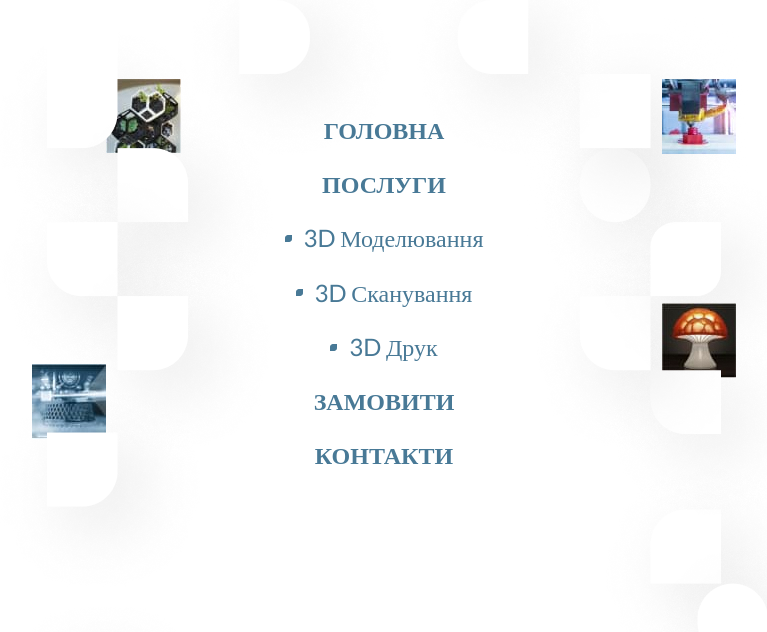
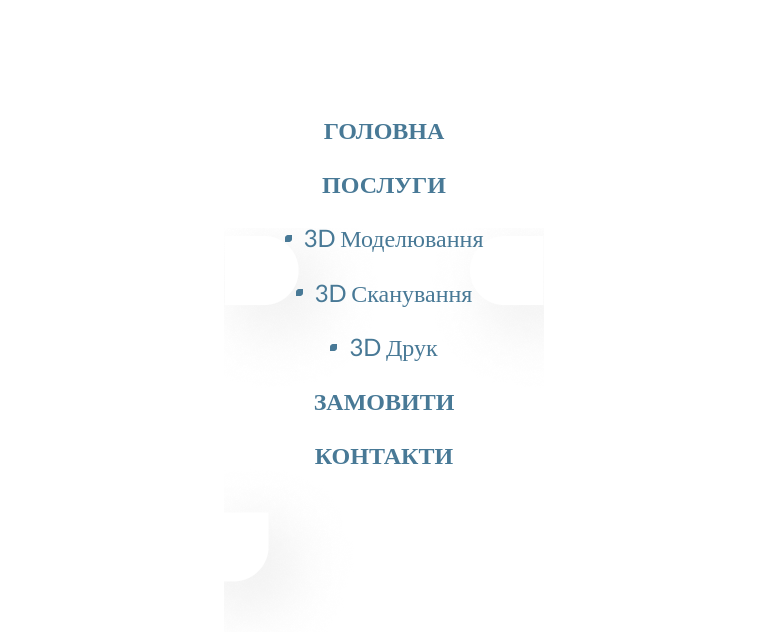
Before and after one commit to StepanKarpyak/githyb-tutorial, a plain HTML site: page index.html in a window 1280 px wide. Shown: the whole page, without its empty margins (256-1023 px from the left). Drawn offline with nearby package versions, Linux system fonts and the light colour scheme.

Commit message:
забрав афтер

```diff
--- a/css/styles.css
+++ b/css/styles.css
@@ -122,8 +122,8 @@ body {
 
 
 
-/* ADAPTIVE MENU */
-/* .adaptive-menu {
+/* ADAPTIVE MENU
+.adaptive-menu {
     position: fixed;
     opacity: 0;
     visibility: hidden;
@@ -176,8 +176,8 @@ body {
         height: 1024px;
         padding-left: 194px;
         padding-right: 194px;
-        background-image: url(../images/main_menu/decor_tablet.png),url(../images/main_menu/Main_menu_tablet1.jpg),url(../images/main_menu/Main_menu_tablet2.jpg),
-        url(../images/main_menu/Main_menu_tablet3.jpg),url(../images/main_menu/Main_menu_tablet4.jpg);
+        /* background-image: url(../images/main_menu/decor_tablet.png),url(../images/main_menu/Main_menu_tablet1.jpg),url(../images/main_menu/Main_menu_tablet2.jpg),
+        url(../images/main_menu/Main_menu_tablet3.jpg),url(../images/main_menu/Main_menu_tablet4.jpg); */
     background-repeat: no-repeat;
     background-position: center,left 106px top 79px,right 32px top 79px,left 32px top 364px,right 32px top 303px;
     }
@@ -250,14 +250,14 @@ body {
 .adaptive__main:not(:last-child) {
     margin-bottom: 24px;
 }
-.adaptive-item:hover::after {
+/* .adaptive-item:hover::after {
     display: block;
     content: "";
     width: 100%;
     height: 2px;
     background-color: #2196f3;
     margin: -5px auto 0;
-}
+} */
 .adaptive-menu__list {
     display: block;
     margin: 0 auto;
```
